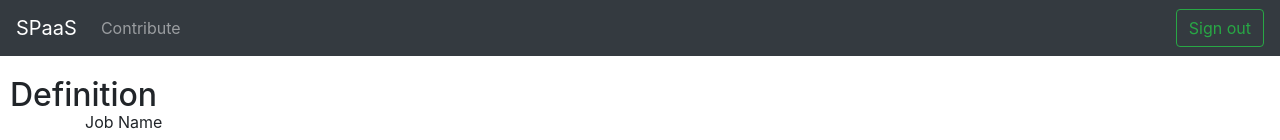
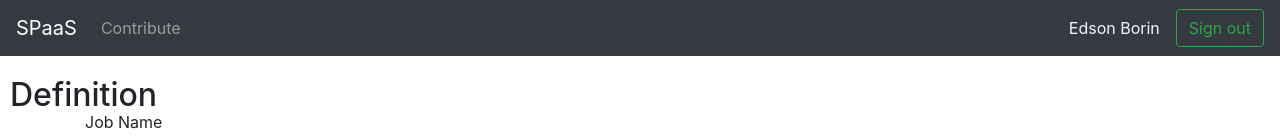
Before and after one commit to Guilhermeslucas/SPaaS, an Angular app in the folder front-end/: page /definition in a window 1280 px wide. Shown: the top 140 px of the page. Built offline with nearby package versions, Linux system fonts and the light colour scheme.

Commit message:
fix navbar

```diff
--- a/front-end/src/app/definition/definition.component.html
+++ b/front-end/src/app/definition/definition.component.html
@@ -11,6 +11,9 @@
               <a class="nav-link" href="https://github.com/Guilhermeslucas/SPaaS">Contribute</a>
             </li>
           </ul>
+          <form class="form-inline my-2 my-lg-0">
+            <a class="nav-link" style="color: aliceblue">Edson Borin</a>
+          </form>
           <form class="form-inline my-2 my-lg-0">
             <button class="btn btn-outline-success my-2 my-sm-0" type="submit">Sign out</button>
           </form>
--- a/front-end/src/app/results/results.component.html
+++ b/front-end/src/app/results/results.component.html
@@ -12,11 +12,13 @@
         </li>
       </ul>
       <form class="form-inline my-2 my-lg-0">
+        <a class="nav-link" style="color: aliceblue">Edson Borin</a>
+      </form>
+      <form class="form-inline my-2 my-lg-0">
         <button class="btn btn-outline-success my-2 my-sm-0" type="submit">Sign out</button>
       </form>
     </div>
-  </nav>
-
+</nav>
   <div class="pagetitle">
       <h2>Results</h2>
   </div>
--- a/front-end/src/app/status/status.component.html
+++ b/front-end/src/app/status/status.component.html
@@ -12,10 +12,13 @@
         </li>
       </ul>
       <form class="form-inline my-2 my-lg-0">
+        <a class="nav-link" style="color: aliceblue">Edson Borin</a>
+      </form>
+      <form class="form-inline my-2 my-lg-0">
         <button class="btn btn-outline-success my-2 my-sm-0" type="submit">Sign out</button>
       </form>
     </div>
-  </nav>
+</nav>
   <div class="pagetitle">
       <h2>Status</h2>
   </div>
```
